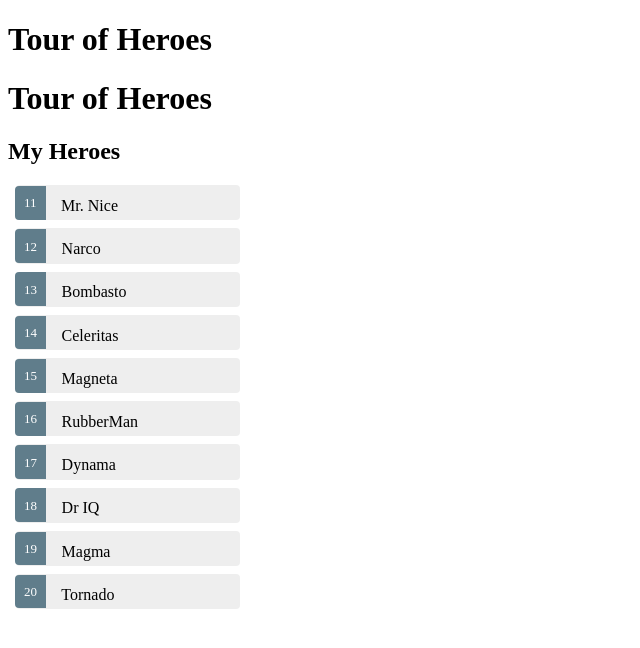
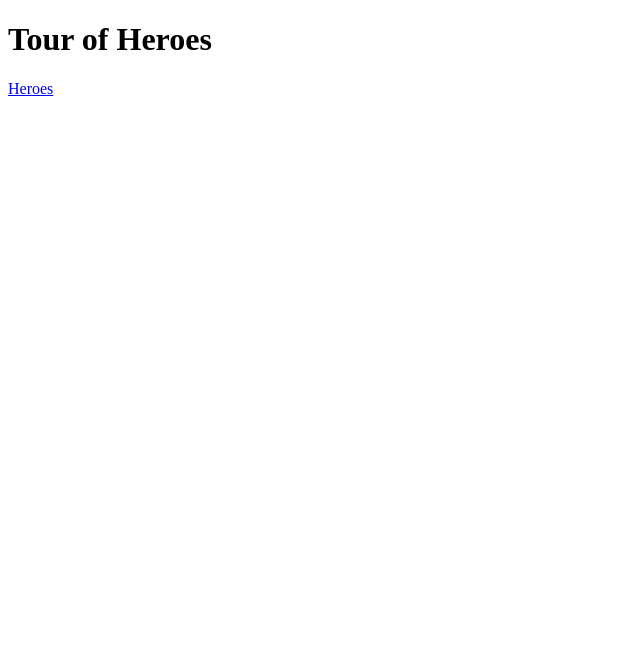
Before and after one commit to meloafc/angular-tour-of-heroes, an Angular app: page / in a window 1280 px wide. Shown: the top 648 px of the page, without its empty margins (0-640 px from the left). Built offline with nearby package versions, Linux system fonts and the light colour scheme.

Commit message:
Adicionando rotas

```diff
--- a/src/app/app.component.ts
+++ b/src/app/app.component.ts
@@ -4,7 +4,8 @@ import { Component } from '@angular/core';
   selector: 'my-app',
   template: `
     <h1>{{title}}</h1>
-    <my-heroes></my-heroes>
+    <a routerLink="/heroes">Heroes</a>
+    <router-outlet></router-outlet>
   `
 })
 export class AppComponent {
--- a/src/app/heroes/heroes.component.ts
+++ b/src/app/heroes/heroes.component.ts
@@ -5,7 +5,6 @@ import { HeroService } from "app/hero.service";
 @Component({
   selector: 'my-heroes',
   template: `
-    <h1>{{title}}</h1>
     <h2>My Heroes</h2>
     <ul class="heroes">
       <li *ngFor="let hero of heroes"
@@ -64,8 +63,7 @@ import { HeroService } from "app/hero.service";
       margin-right: .8em;
       border-radius: 4px 0 0 4px;
     }
-  `],
-  providers: [HeroService]
+  `]
 })
 export class HeroesComponent implements OnInit {
 
```
Also changed, not shown: src/app/app.module.ts (+12 -2 lines).
